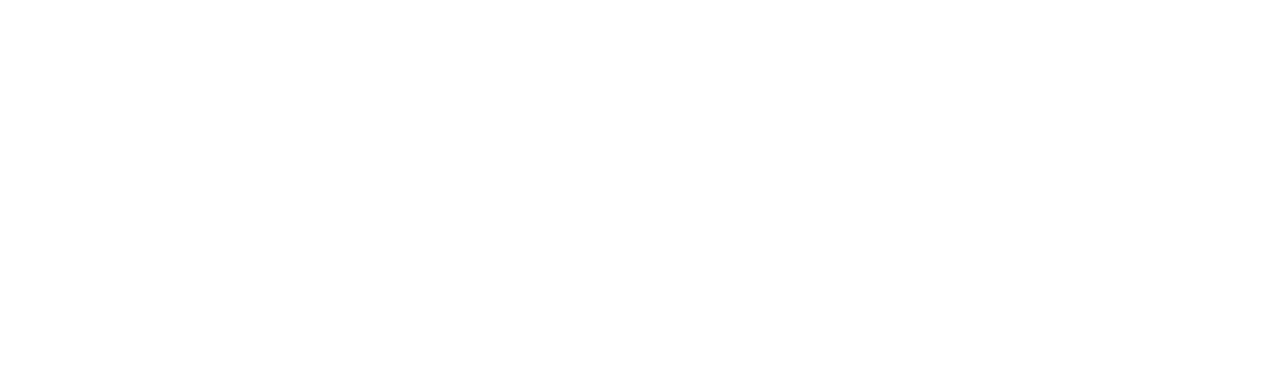
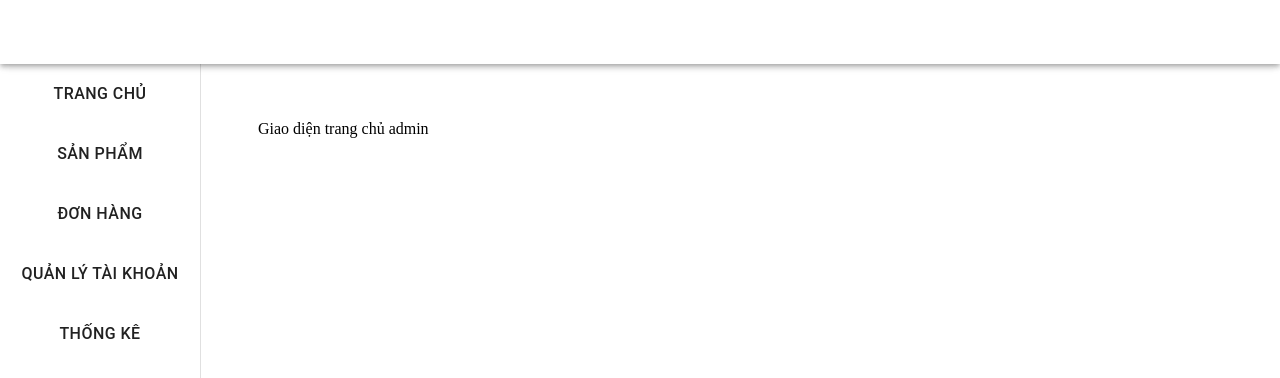
Before and after one commit to kirin017/Do-an-NMCNPM, a React (Create React App) app in the folder frontend/: page /admin in a window 1280 px wide. Shown: the top 378 px of the page. Built offline with nearby package versions, Linux system fonts and the light colour scheme.

Commit message:
khung giao dien admin

```diff
--- a/frontend/src/App.js
+++ b/frontend/src/App.js
@@ -1,6 +1,7 @@
 import React from 'react';
 import Products from './components/Products/Products';
 import Narbar from './components/Narbar/Narbar';
+import SideBar from './components/SideBar/SideBar';
 import { BrowserRouter as Router, Switch, Route } from 'react-router-dom';
 
 const App = () => {
@@ -8,24 +9,67 @@ const App = () => {
         <Router>
             <Switch>
                 <Route exact path="/">
-                <div>
                     <Narbar />
-                    <div style={{ marginTop: '60px' }}></div>
-                    <Products />
-                </div>
+                    <div style={{ marginTop: '60px' }}>
+                        <Products />
+                    </div>
                 </Route>
                 <Route exact path="/login">
-                    <div>Giao diện đăng nhập</div>
+                    <Narbar />
+                    <div style={{ marginTop: '60px' }}>
+                            Giao diện đăng nhập
+                    </div>
                 </Route>
                 <Route exact path="/signup">
-                    <div>Giao diện đăng ký</div>
+                    <Narbar />
+                    <div style={{ marginTop: '60px' }}>
+                            Giao diện đăng ký
+                    </div>
                 </Route>
                 <Route exact path="/cart">
-                    <div>Giao diện giở hàng</div>
+                    <Narbar />
+                    <div style={{ marginTop: '60px' }}>
+                            Giao diện giỏ hàng
+                    </div>
+                </Route>
+                <Route exact path="/id">
+                    <Narbar />
+                    <div style={{ marginTop: '60px' }}>
+                            Giao diện chi tiết sản phẩm
+                    </div>
+                </Route>
+                <Route exact path="/admin">
+                    <SideBar></SideBar>
+                    <div style={{ marginTop: '120px', marginLeft: '250px'}}>
+                            Giao diện trang chủ admin
+                    </div>
+                </Route>
+                <Route exact path="/admin/product">
+                    <SideBar></SideBar>
+                    <div style={{ marginTop: '120px', marginLeft: '250px'}}>
+                            Giao diện sản phẩm cho admin
+                    </div>
+                </Route>
+                <Route exact path="/admin/order">
+                    <SideBar></SideBar>
+                    <div style={{ marginTop: '120px', marginLeft: '250px'}}>
+                            Giao diện các đơn hàng cho admin
+                    </div>
+                </Route>
+                <Route exact path="/admin/account">
+                    <SideBar></SideBar>
+                    <div style={{ marginTop: '120px', marginLeft: '250px'}}>
+                            Giao diện các quản lý tài khoản cho admin
+                    </div>
+                </Route>
+                <Route exact path="/admin/statistic">
+                    <SideBar></SideBar>
+                    <div style={{ marginTop: '120px', marginLeft: '250px'}}>
+                            Giao diện các thống kê tổng sản phẩm, doanh thu
+                    </div>
                 </Route>
             </Switch>
         </Router>
-
     );
 };
 
--- a/frontend/src/components/Narbar/Narbar.jsx
+++ b/frontend/src/components/Narbar/Narbar.jsx
@@ -17,8 +17,12 @@ const Narbar = () => {
                         Shop
                     </Typography>
                     <div className={classes.grow} />
-                    <Button component={Link} to="/login">Đăng nhập</Button>
-                    <Button component={Link} to="/signup">Đăng ký</Button>
+                    <Button component={Link} to="/login" style={{ marginRight: "20px" }}>
+                        Đăng nhập
+                    </Button>
+                    <Button component={Link} to="/signup" style={{ marginRight: "20px" }}>
+                        Đăng ký
+                    </Button>
                     <div className={classes.button}>
                         <IconButton component={Link} to="/cart" aria-label="Show cart items" color="inherit">
                             <Badge badgeContent={2} color='secondary'></Badge>
@@ -27,14 +31,16 @@ const Narbar = () => {
                     </div>
                 </Toolbar>
                 <Toolbar>
-                    <Button>Trang chủ</Button>
+                    <div style={{ marginLeft: "30px" }}/>
+                    <Button component={Link} to="/">
+                        Trang chủ
+                    </Button>
                     <SubMenu></SubMenu>
                     <Button>ABOUT US</Button>
                     <Button>Liên hệ</Button>
                     <Button>FanPage</Button>
                 </Toolbar>
             </AppBar>
-
         </>
     );
 };
--- /dev/null
+++ b/frontend/src/components/SideBar/SideBar.jsx
@@ -0,0 +1,38 @@
+import React from 'react';
+import { Drawer, Button, AppBar, Toolbar } from '@material-ui/core'
+import { Link } from 'react-router-dom'
+import useStyles from './styles'
+
+const NavBar = () => {
+    const classes = useStyles();
+
+    return (
+        <>
+            <AppBar className={classes.appBar} color='inherit'>
+                <Toolbar>
+
+                </Toolbar>
+            </AppBar>
+
+            <Drawer className={classes.drawer} variant="permanent" classes={{paper: classes.drawerPaper}}>
+                <Button className={classes.button} component={Link} to="/admin">
+                    Trang chủ
+                </Button>
+                <Button className={classes.button} component={Link} to="/admin/product">
+                    Sản phẩm
+                </Button>
+                <Button className={classes.button} component={Link} to="/admin/order">
+                    Đơn hàng
+                </Button>
+                <Button className={classes.button} component={Link} to="/admin/account">
+                    Quản lý tài khoản
+                </Button>
+                <Button className={classes.button} component={Link} to="/admin/statistic">
+                    Thống kê
+                </Button>
+            </Drawer>
+        </>
+    );
+};
+
+export default NavBar;
--- /dev/null
+++ b/frontend/src/components/SideBar/styles.js
@@ -0,0 +1,21 @@
+import { makeStyles } from "@material-ui/core/styles";
+
+const drawerWidth = 200;
+
+export default makeStyles((theme) => ({
+
+    drawer: {
+        width: drawerWidth,
+        flexShrink: 0,
+    },
+    drawerPaper: {
+        marginTop: "64px",
+        backgroundColor: 'inherit',
+    },
+    button: {
+        fontSize: '16px',
+        textAlign: 'left',
+        width: '200px',
+        height: '60px',
+    }
+}));
```
